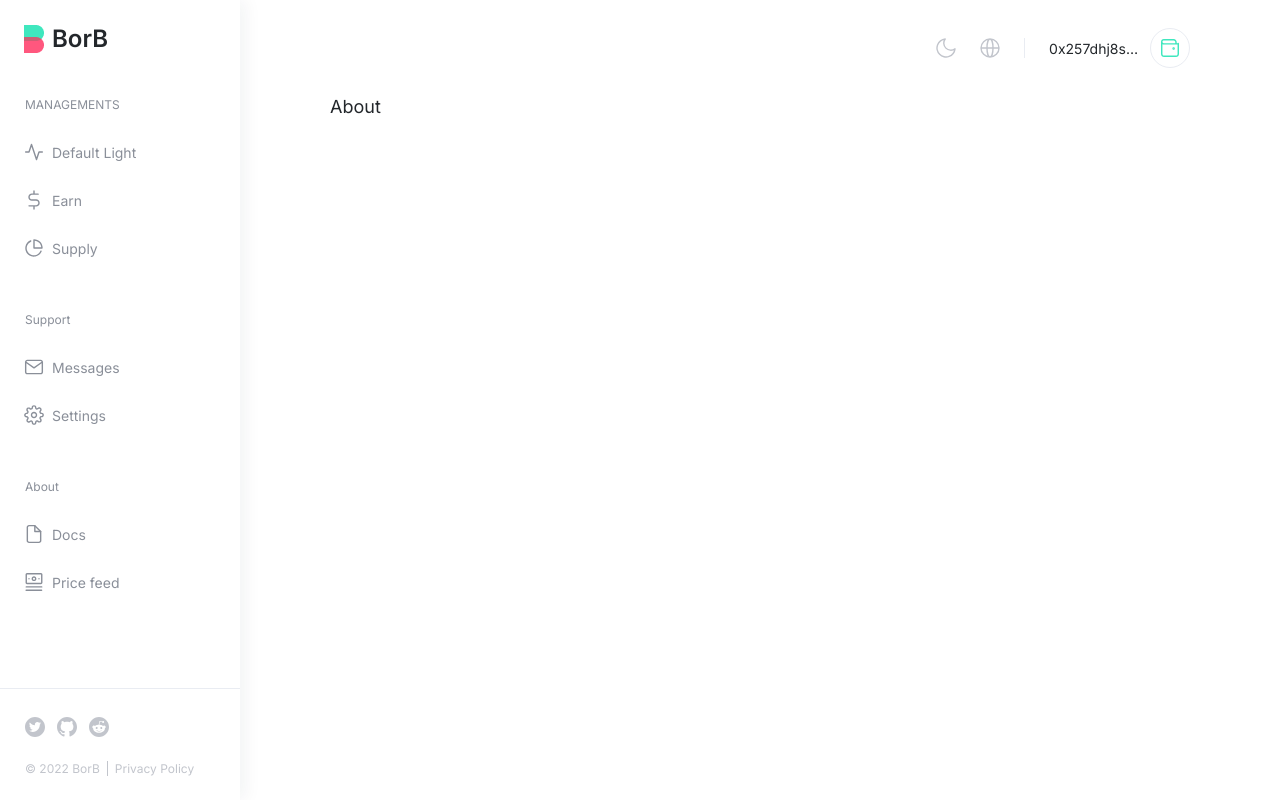
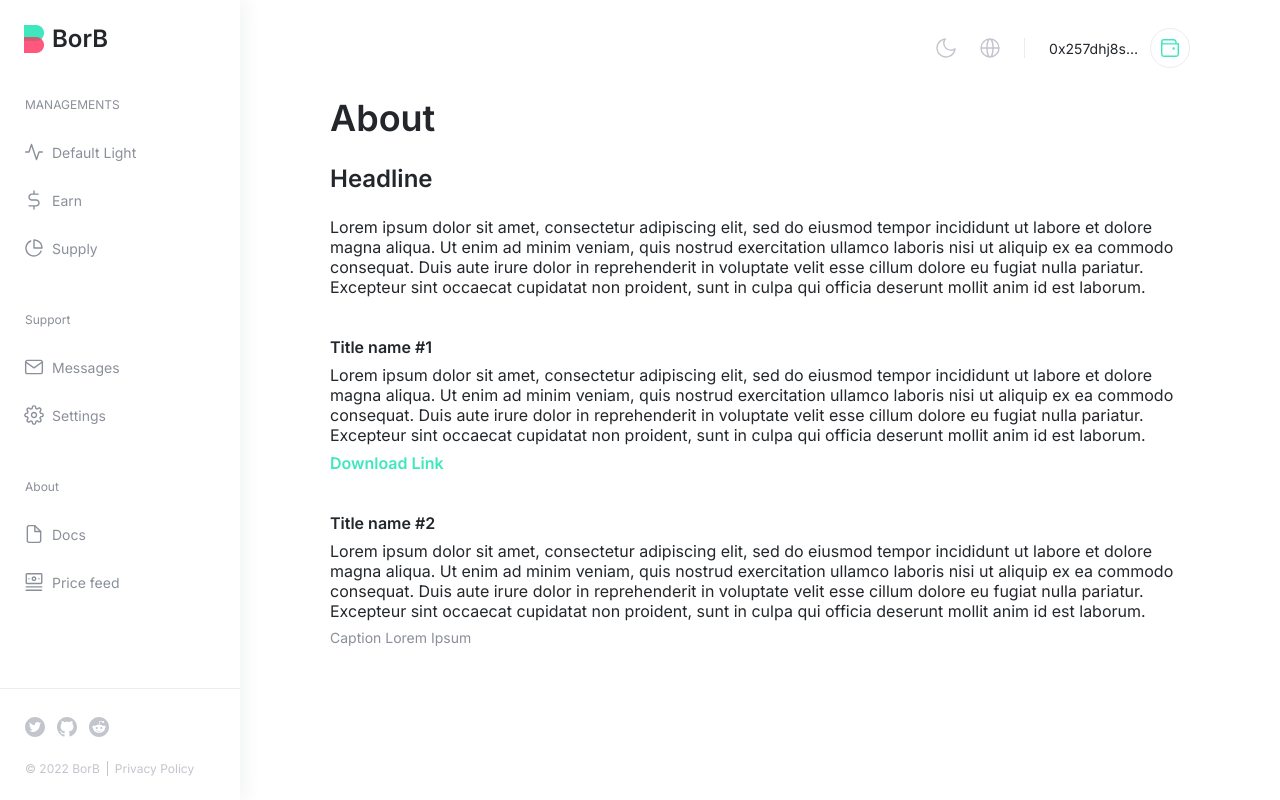
Before and after one commit to tragedyHub/borb-landing, a React (Create React App) app: page /about in a window 1280 px wide. Built offline with nearby package versions, Linux system fonts and the light colour scheme.

Commit message:
about page

```diff
--- /dev/null
+++ b/src/pages/AboutPage/components/styles.ts
@@ -0,0 +1,43 @@
+import styled from 'styled-components'
+
+const StyledAbout = styled.div``
+
+const Title = styled.h5`
+    margin-bottom: 24px;
+    font-weight: 600;
+    font-size: 36px;
+`
+
+const Text = styled.p`
+    font-size: 16px;
+    font-weight: 400;
+`
+
+const AboutLink = styled.div`
+    color: var(--green);
+    font-weight: 600;
+    font-size: 16px;
+    margin-top: 8px;
+    cursor: pointer;
+`
+
+const Headline = styled.p`
+    margin-bottom: 24px;
+    font-weight: 600;
+    font-size: 24px;
+`
+
+const SubTitle = styled.p`
+    margin: 40px 0 8px;
+    font-weight: 600;
+    font-size: 16px;
+`
+
+const Small = styled.p`
+    margin-top: 8px;
+    color: var(--grey60);
+    font-weight: 400;
+    font-size: 14px;
+`
+
+export { StyledAbout, Title, Text, AboutLink, Headline, SubTitle, Small }
--- a/src/pages/AboutPage/index.tsx
+++ b/src/pages/AboutPage/index.tsx
@@ -1,8 +1,52 @@
 import React from 'react'
+import {
+    StyledAbout,
+    Text,
+    Title,
+    Headline,
+    SubTitle,
+    Small,
+    AboutLink
+} from './components/styles'
 
 const AboutPage = () => {
   return (
-    <div>About</div>
+      <StyledAbout>
+          <Title>About</Title>
+          <Headline>Headline</Headline>
+          <Text>
+              Lorem ipsum dolor sit amet, consectetur adipiscing elit, sed do
+              eiusmod tempor incididunt ut labore et dolore magna aliqua. Ut
+              enim ad minim veniam, quis nostrud exercitation ullamco laboris
+              nisi ut aliquip ex ea commodo consequat. Duis aute irure dolor in
+              reprehenderit in voluptate velit esse cillum dolore eu fugiat
+              nulla pariatur. Excepteur sint occaecat cupidatat non proident,
+              sunt in culpa qui officia deserunt mollit anim id est laborum.
+          </Text>
+          <SubTitle>Title name #1</SubTitle>
+          <Text>
+              Lorem ipsum dolor sit amet, consectetur adipiscing elit, sed do
+              eiusmod tempor incididunt ut labore et dolore magna aliqua. Ut
+              enim ad minim veniam, quis nostrud exercitation ullamco laboris
+              nisi ut aliquip ex ea commodo consequat. Duis aute irure dolor in
+              reprehenderit in voluptate velit esse cillum dolore eu fugiat
+              nulla pariatur. Excepteur sint occaecat cupidatat non proident,
+              sunt in culpa qui officia deserunt mollit anim id est laborum.
+          </Text>
+          <AboutLink>Download Link</AboutLink>
+
+          <SubTitle>Title name #2</SubTitle>
+          <Text>
+              Lorem ipsum dolor sit amet, consectetur adipiscing elit, sed do
+              eiusmod tempor incididunt ut labore et dolore magna aliqua. Ut
+              enim ad minim veniam, quis nostrud exercitation ullamco laboris
+              nisi ut aliquip ex ea commodo consequat. Duis aute irure dolor in
+              reprehenderit in voluptate velit esse cillum dolore eu fugiat
+              nulla pariatur. Excepteur sint occaecat cupidatat non proident,
+              sunt in culpa qui officia deserunt mollit anim id est laborum.
+          </Text>
+          <Small>Caption Lorem Ipsum</Small>
+      </StyledAbout>
   )
 }
 
```
